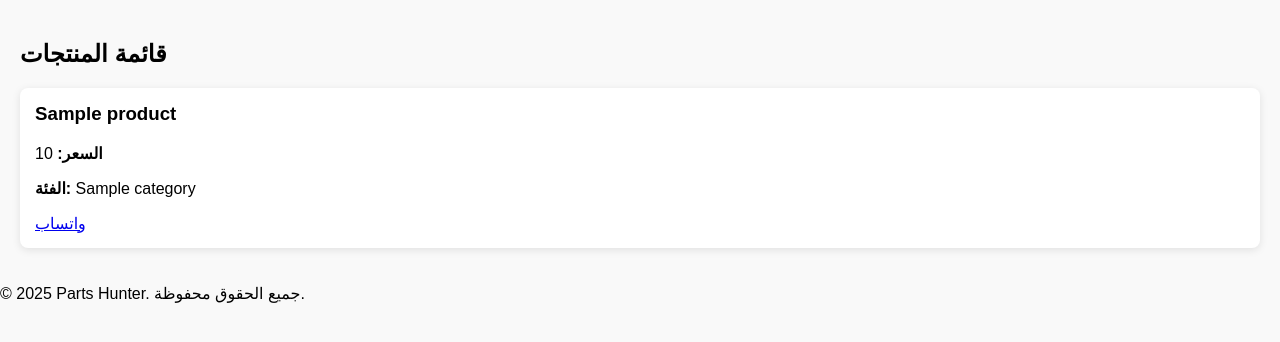
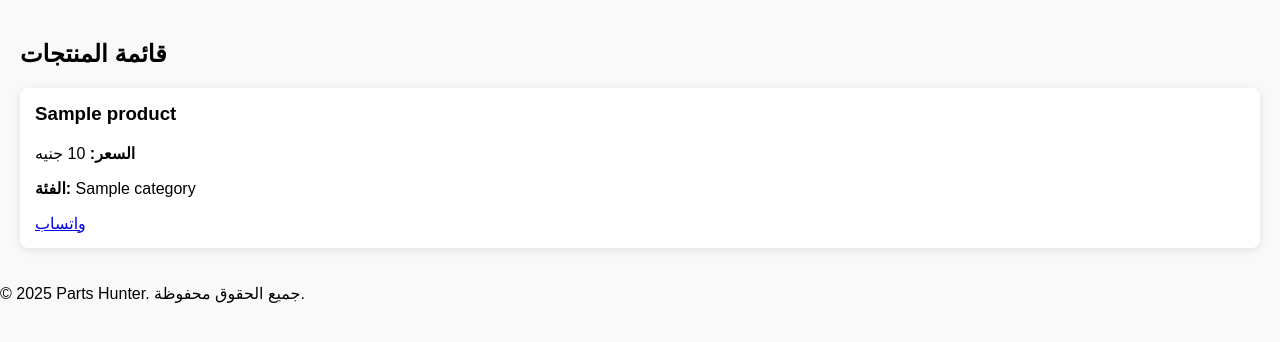
Before and after one commit to Aljaili-Elsmani/Parts-hunter, a Flask app: template app/templates/index.html in a window 1280 px wide. Shown: the part 39-381 px from the top of the page. Run offline with Flask 3, Linux system fonts and the light colour scheme; the template is opened without the code that fills it: most values are stand-ins (such as "Sample title", 1, 10 or a date in 2020).

Commit message:
Update index.html

```diff
--- a/app/templates/index.html
+++ b/app/templates/index.html
@@ -5,17 +5,17 @@
 {% block content %}
 <h2>قائمة المنتجات</h2>
 {% if products %}
-  <div class="products-grid">
+<div class="grid">
     {% for product in products %}
-      <div class="product-card">
+    <div class="product-card">
         <h3>{{ product.name }}</h3>
-        <p><strong>السعر:</strong> {{ product.price }}</p>
+        <p><strong>السعر:</strong> {{ product.price }} جنيه</p>
         <p><strong>الفئة:</strong> {{ product.category }}</p>
-        <a href="https://wa.me/249902355371?text=مرحباً، هل المنتج {{ product.name }} متوفر؟" target="_blank" class="whatsapp-button">واتساب</a>
-      </div>
+        <a href="https://wa.me/00249902355371?text=هل%20المنتج%20{{ product.name }}%20متوفر؟" target="_blank" class="btn-wp">واتساب</a>
+    </div>
     {% endfor %}
-  </div>
+</div>
 {% else %}
-  <p>لا توجد منتجات حالياً.</p>
+<p>لا توجد منتجات حاليا.</p>
 {% endif %}
 {% endblock %}
```
